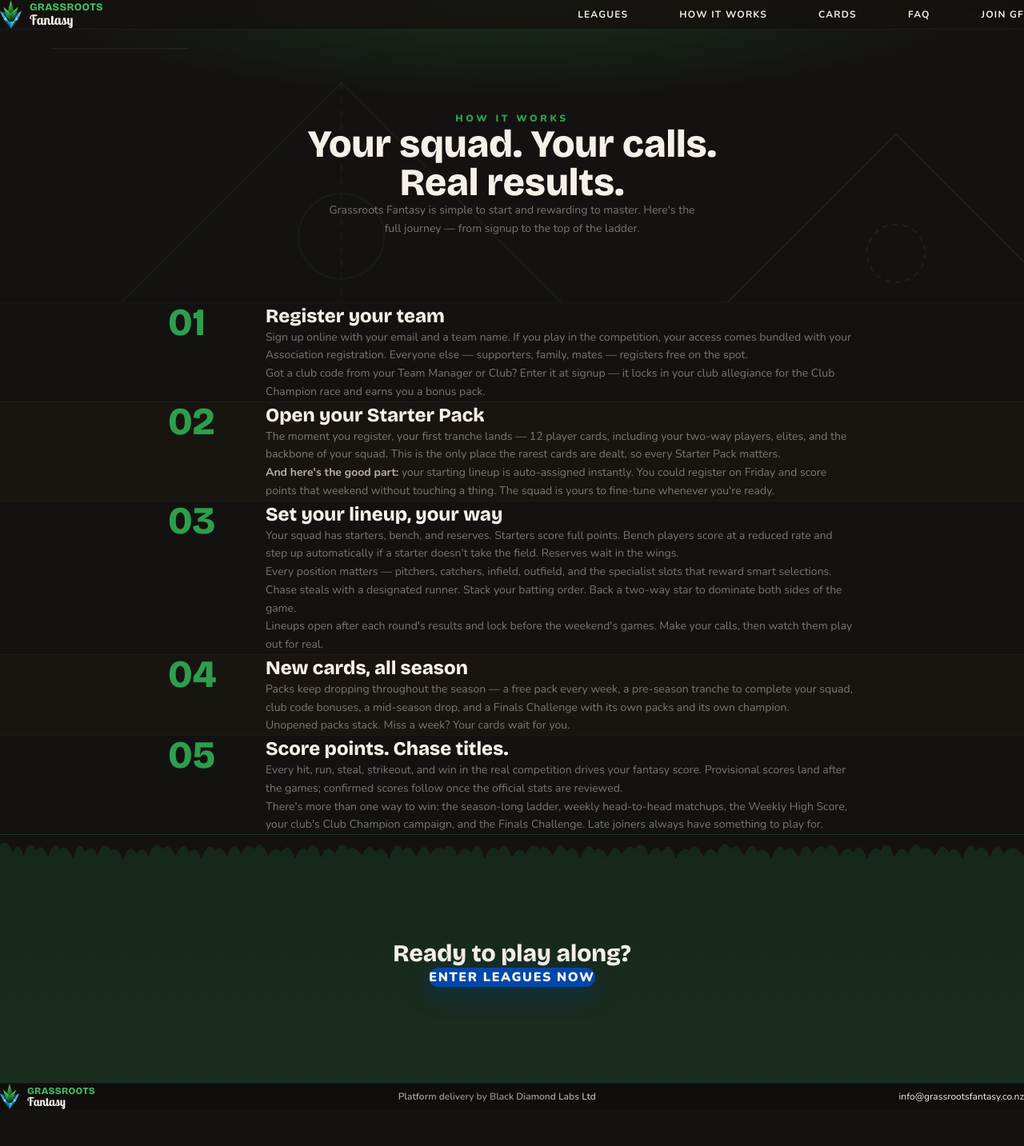
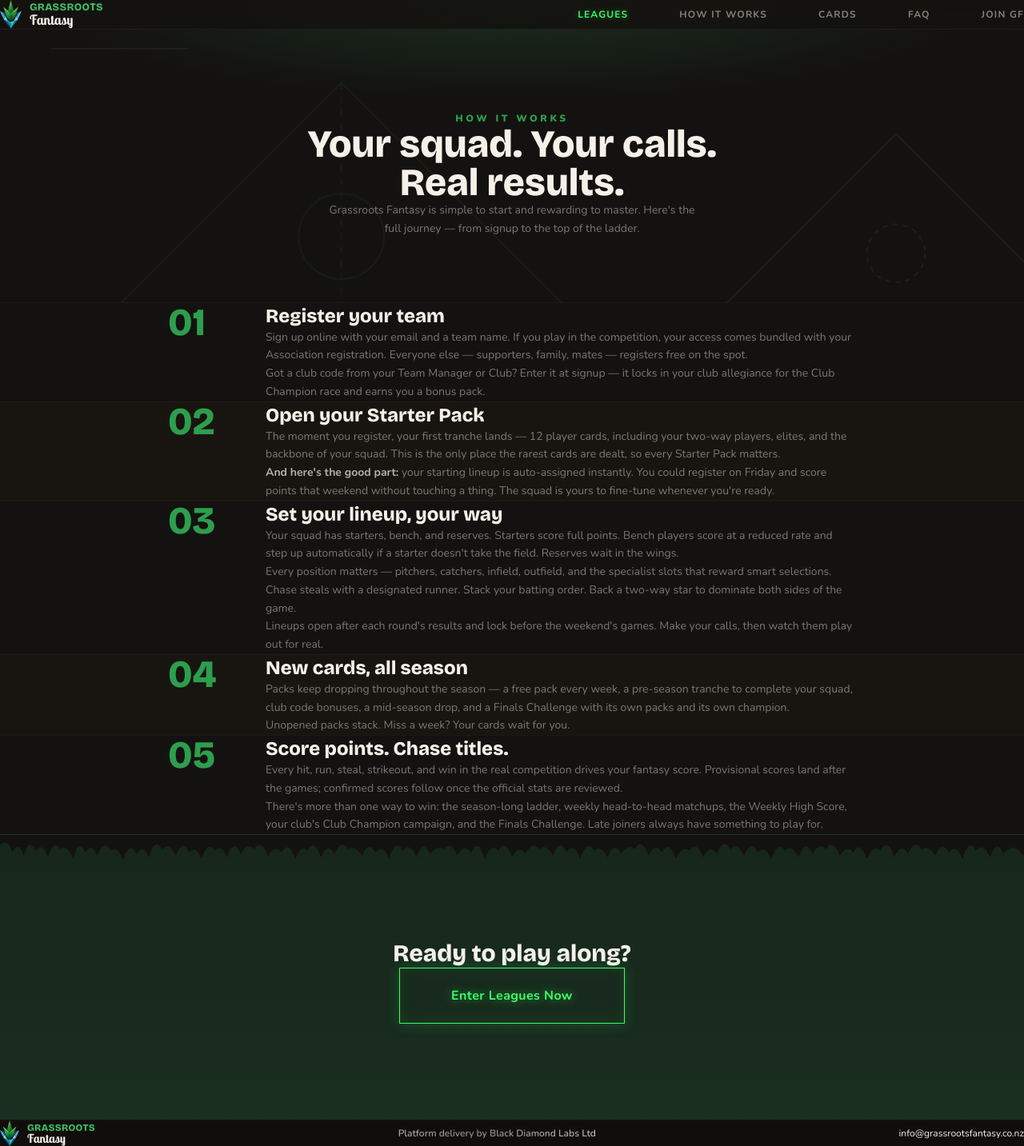
Before and after one commit to N8Nuks/grassrootsfantasy, a Next.js app: page /how in a window 1280 px wide. Shown: the whole page at 80% size. Before the commit the page ends 1387 px from the top, so only its background shows below. Built offline with nearby package versions, Linux system fonts and the light colour scheme.

Commit message:
Neon green Enter Leagues button and Leagues nav link

```diff
--- a/app/how/page.tsx
+++ b/app/how/page.tsx
@@ -129,7 +129,7 @@ export default function How() {
 
         <div className="relative z-10" style={{ maxWidth: "576px", marginLeft: "auto", marginRight: "auto" }}>
           <h2 className="text-3xl font-black text-[#F5F1E8] mb-8" style={{ fontFamily: 'var(--font-heading)' }}>Ready to play along?</h2>
-          <a href="/leagues" className="inline-block rounded-full px-14 py-5 text-base font-black uppercase tracking-widest text-white transition-all hover:opacity-90" style={{ background: '#0047AB', boxShadow: '0 8px 32px #0047AB50' }}>
+          <a href="/leagues" className="inline-block text-base font-bold tracking-wide transition-all hover:scale-[1.02]" style={{ color: '#39FF6A', border: '1px solid #39FF6A', background: 'transparent', padding: "22px 64px", textShadow: '0 0 12px #39FF6A80', boxShadow: '0 0 16px #39FF6A30, inset 0 0 16px #39FF6A15' }}>
             Enter Leagues Now
           </a>
         </div>
--- a/components/Nav.tsx
+++ b/components/Nav.tsx
@@ -4,8 +4,8 @@ import { useState } from 'react'
 export default function Nav() {
   const [open, setOpen] = useState(false)
 
-  const links = [
-    { label: 'Leagues', href: '/leagues' },
+ const links = [
+    { label: 'Leagues', href: '/leagues', color: '#39FF6A' },
     { label: 'How it works', href: '/how' },
     { label: 'Cards', href: '/cards' },
     { label: 'FAQ', href: '/faq' },
@@ -27,7 +27,8 @@ export default function Nav() {
         <div className="hidden md:flex items-center gap-12 lg:gap-16">
           {links.map(l => (
             <a key={l.label} href={l.href}
-              className="text-xs font-bold uppercase tracking-widest text-[#F5F1E8]/50 hover:text-[#F5F1E8] transition-colors">
+              className="text-xs font-bold uppercase tracking-widest transition-colors"
+              style={l.color ? { color: l.color, textShadow: '0 0 10px #39FF6A60' } : { color: '#F5F1E880' }}>
               {l.label}
             </a>
           ))}
@@ -48,8 +49,8 @@ export default function Nav() {
           onClick={() => setOpen(false)}>
           {links.map(l => (
             <a key={l.label} href={l.href}
-              className="text-2xl font-black text-[#F5F1E8] uppercase tracking-widest"
-              style={{ fontFamily: 'var(--font-heading)' }}
+              className="text-2xl font-black uppercase tracking-widest"
+              style={{ fontFamily: 'var(--font-heading)', color: l.color || '#F5F1E8', textShadow: l.color ? '0 0 12px #39FF6A60' : 'none' }}
               onClick={() => setOpen(false)}>
               {l.label}
             </a>
```
